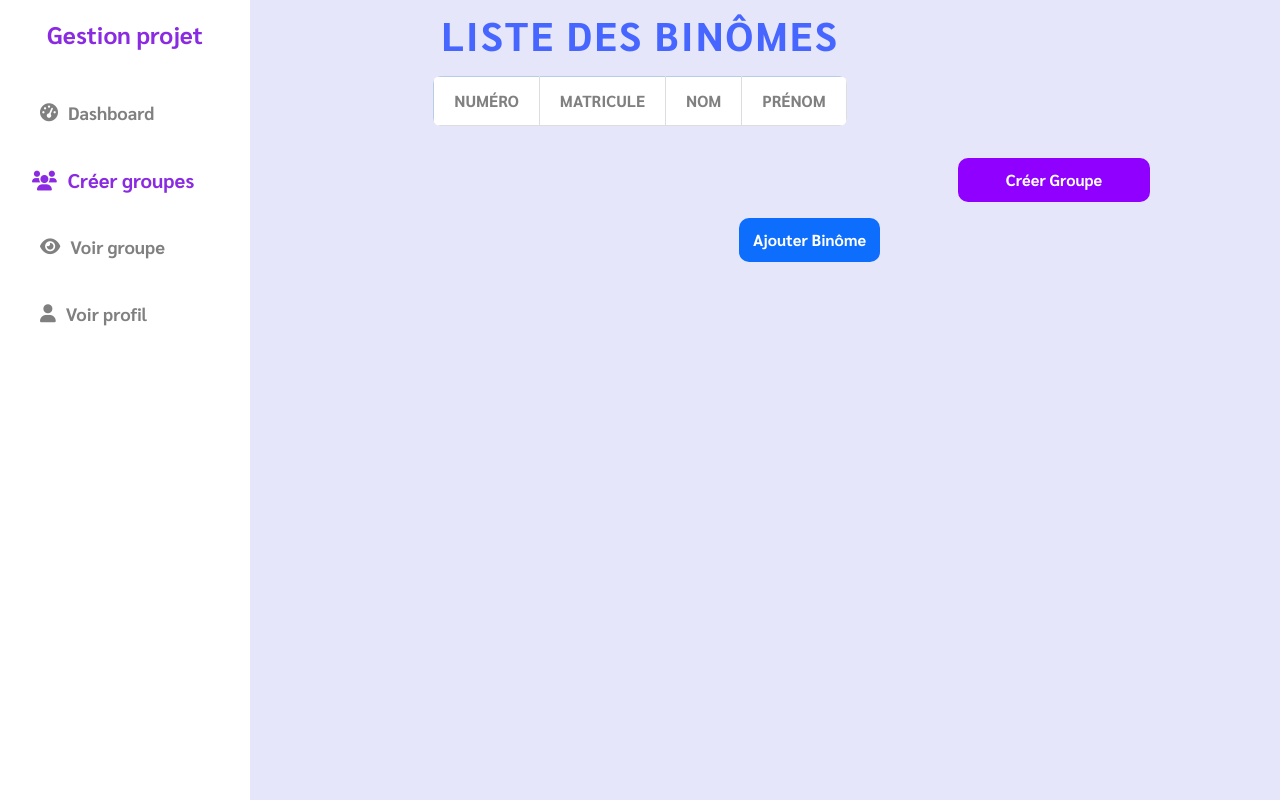
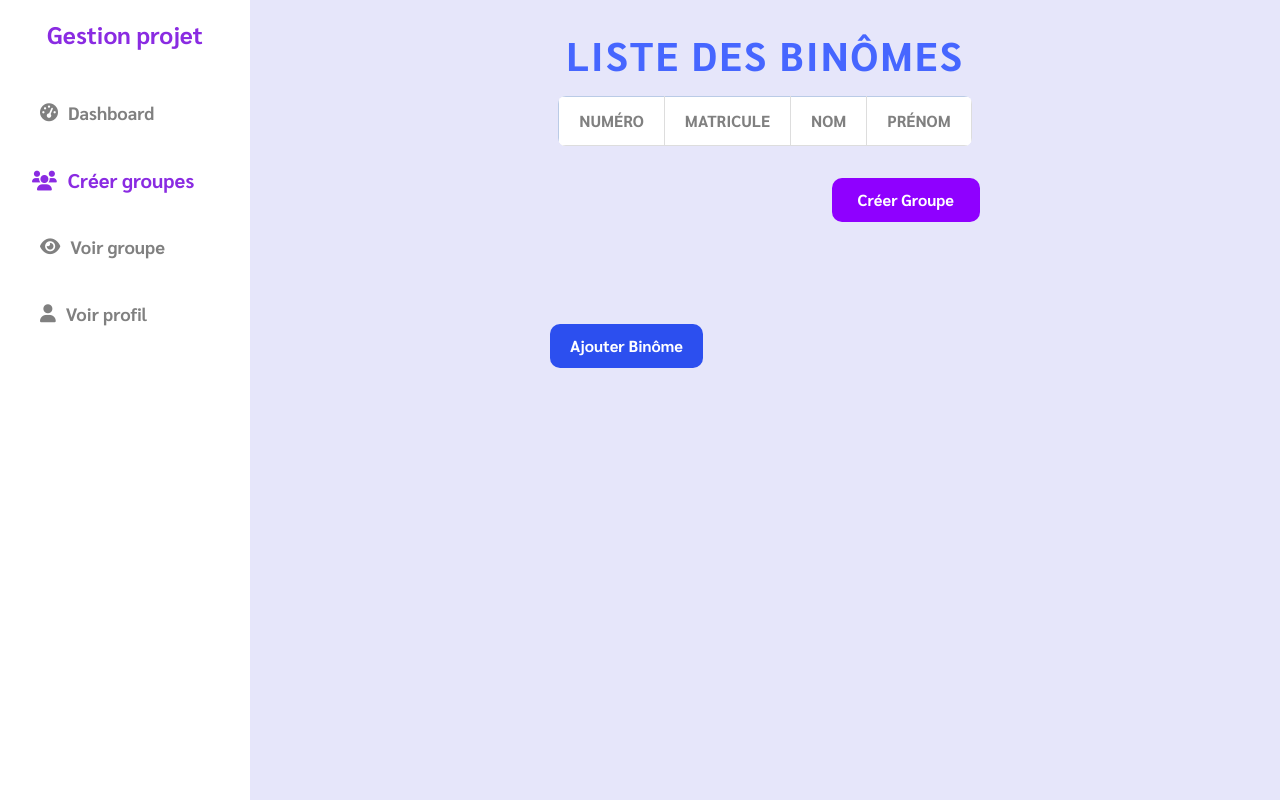
Before and after one commit to imane-benrabah/projet-memoire, a website: page frontend/src/pages/creer_groupe.html in a window 1280 px wide. Drawn offline with nearby package versions, Linux system fonts and the light colour scheme; no server answers.

Commit message:
Ajout de nouvelles fonctionnalités et corrections

```diff
--- a/frontend/src/css/creer_groupe.css
+++ b/frontend/src/css/creer_groupe.css
@@ -123,21 +123,25 @@ main h1{
 }
 
 main {
+    margin-left: 250px; /* Largeur de la sidebar */
+    width: calc(100% - 250px); /* Soustrait la largeur de la sidebar */
+    padding: 20px;
     display: flex;
     flex-direction: column;
-    align-items: center;
-    justify-content: center;
-    width: 100%;
+    align-items: center; /* On garde le centrage pour le contenu */
+    position: relative; /* Ajout important */
 }
 
 /* Table */
 .table-container {
-    width: 80%;
-    margin: 20px auto;
+    width: 90%; /* Réduisez légèrement la largeur */
+    margin: 20px auto; /* Centrage horizontal */
     border-radius: 8px;
     overflow: hidden;
     background-color: #ffffff;
     box-shadow: 0 5px 10px rgba(0, 0, 0, 0.1);
+    position: relative; /* Ajout important */
+    left: 30px; /* Décalage supplémentaire vers la droite */
 }
 
 .table-responsive {
@@ -161,6 +165,7 @@ main {
     text-align: center !important;
     border-radius: 8px;
     overflow: hidden;
+
 }
 
 .table-bordered th,
@@ -207,7 +212,7 @@ main {
     cursor: pointer;
     transition: background 0.3s, transform 0.2s;
     margin-left: auto;
-    margin-right: 130px; /* Ajoute une marge à droite pour un peu d'espace */
+    margin-right: 280px; /* Ajoute une marge à droite pour un peu d'espace */
 }
 
 
@@ -237,19 +242,20 @@ main {
 }
 
 #btn-ajouter-binome{
-    width: 11%;
-    padding: 10px;
-    margin-left: auto;
-    margin-right: 400px;
-    margin-top: 100px;
+    width: auto;
+    padding: 10px 20px;
+    background-color: #2c4fef;
     color: white;
     border: none;
     border-radius: 10px;
     font-size: 16px;
-    margin-top: 30px;
     cursor: pointer;
-    transition: background 0.3s, transform 0.2s;
-
+    transition: all 0.3s ease;
+    /* Nouvelles propriétés pour le positionnement */
+    position: absolute; /* Changé de relative à absolute */
+    left: 300px; /* Ajustez cette valeur pour déplacer horizontalement */
+    top: 308px; /* Ajustez cette valeur pour déplacer verticalement */
+    margin: 0;
 }
 
 
```
Also changed, not shown: frontend/src/pages/acceuil_p.html (added, +21 -0 lines), frontend/src/pages/acceuil_re.html (added, +21 -0 lines).
